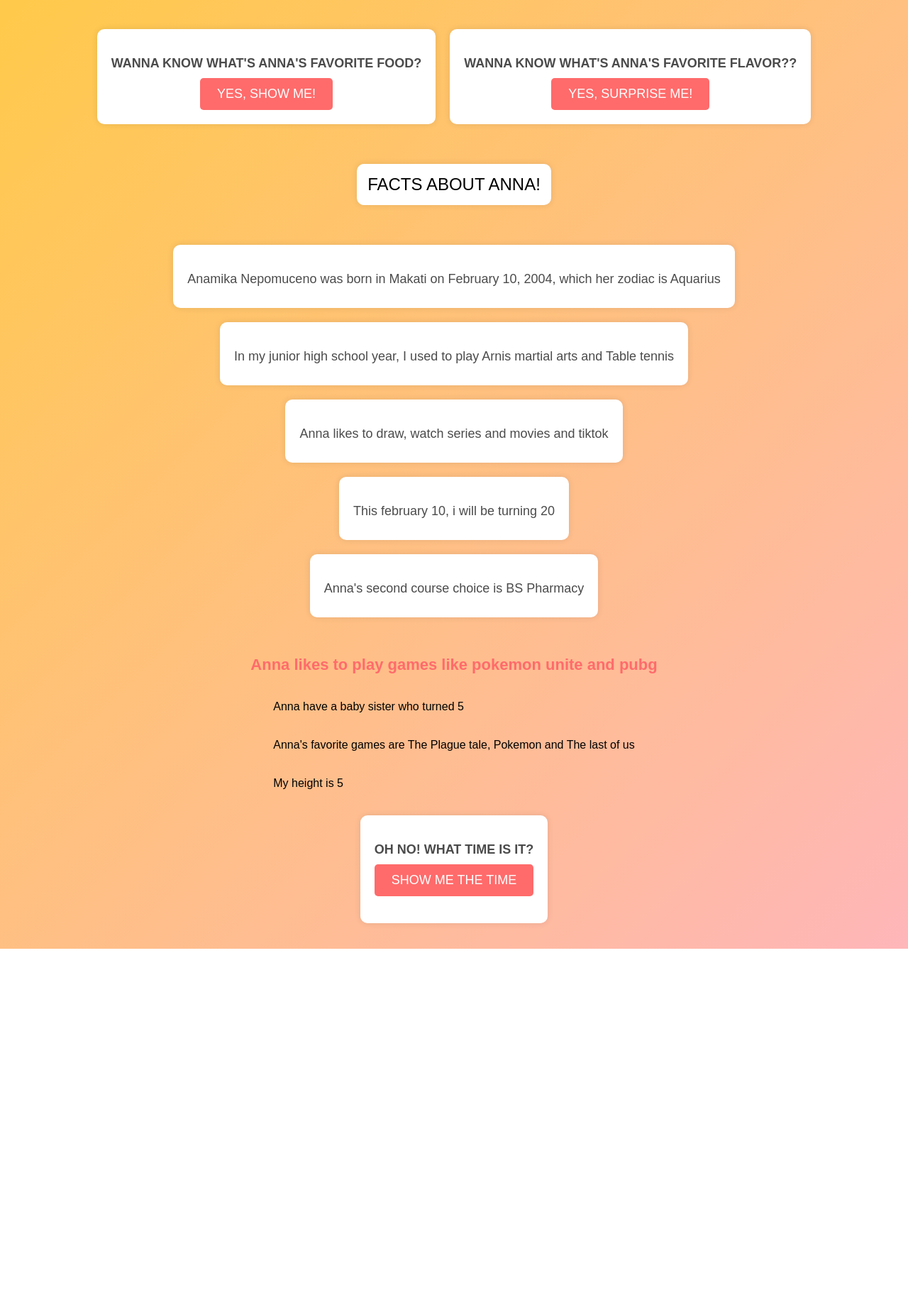
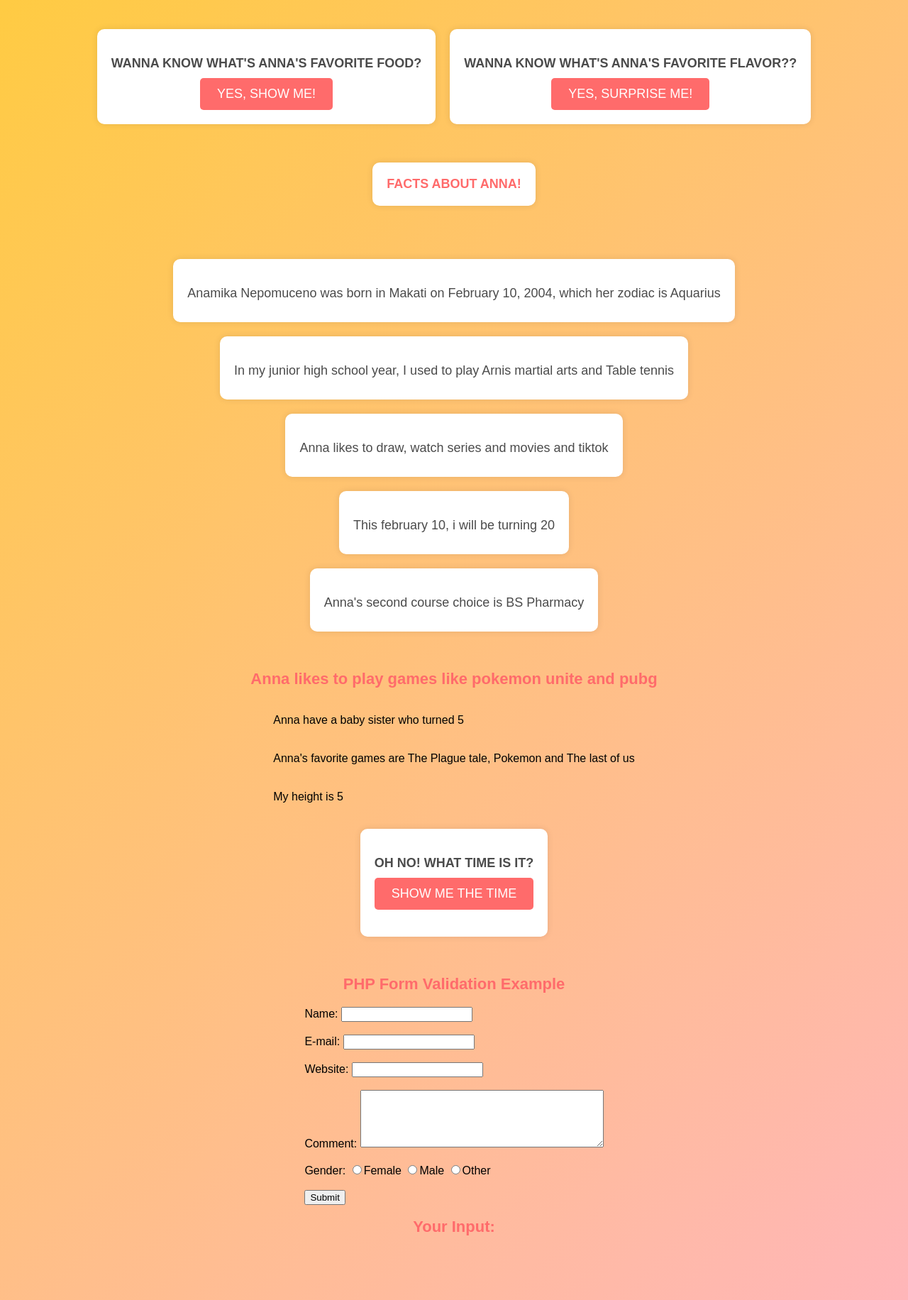
Before and after one commit to annanepomuceno/lab2, a PHP site: page / in a window 1280 px wide. Shown: the part 1760-3592 px from the top of the page at 71% size. Before the commit the page ends 3097 px from the top, so only its background shows below. Run offline with PHP 8.4, Linux system fonts and the light colour scheme.

Commit message:
ADDED FORMS IN PAGE

```diff
--- a/week8/index.php
+++ b/week8/index.php
@@ -173,16 +173,17 @@
             margin-top: 20px;
             text-align: center;
             font-size: 18px;
-        }
-		.php-box {
-     background-color: white;
-            padding: 15px;
+
+         .php-box {
+            background-color: white;
+            padding: 20px;
             border-radius: 10px;
             margin-top: 20px;
             text-align: center;
-            font-size: 24px;
+            font-size: 18px;
             box-shadow: 0 0 10px rgba(0, 0, 0, 0.1);
-}
+            color: #ff6b6b;
+        }
     </style>
 
     <script>
@@ -321,10 +322,10 @@ myFunction();
     </div>
 	<br>
     <br>
-<div class="php-box box fadeIn">
+<h2><div class="php-box box fadeIn">
     <?php
     echo "FACTS ABOUT ANNA!";
-    ?>
+    ?> </h2>
 </div>
     <br>
     <br>
@@ -394,6 +395,55 @@ echo preg_replace($pattern, 5, $str);
     <br>
     <br>
 
+<?php
+$name = $email = $gender = $comment = $website = "";
+
+if ($_SERVER["REQUEST_METHOD"] == "POST") {
+  $name = test_input($_POST["name"]);
+  $email = test_input($_POST["email"]);
+  $website = test_input($_POST["website"]);
+  $comment = test_input($_POST["comment"]);
+  $gender = test_input($_POST["gender"]);
+}
+
+function test_input($data) {
+  $data = trim($data);
+  $data = stripslashes($data);
+  $data = htmlspecialchars($data);
+  return $data;
+}
+?>
+
+<h2>PHP Form Validation Example</h2>
+<form method="post" action="<?php echo htmlspecialchars($_SERVER["PHP_SELF"]);?>">
+  Name: <input type="text" name="name">
+  <br><br>
+  E-mail: <input type="text" name="email">
+  <br><br>
+  Website: <input type="text" name="website">
+  <br><br>
+  Comment: <textarea name="comment" rows="5" cols="40"></textarea>
+  <br><br>
+  Gender:
+  <input type="radio" name="gender" value="female">Female
+  <input type="radio" name="gender" value="male">Male
+  <input type="radio" name="gender" value="other">Other
+  <br><br>
+  <input type="submit" name="submit" value="Submit">
+</form>
+
+<?php
+echo "<h2>Your Input:</h2>";
+echo $name;
+echo "<br>";
+echo $email;
+echo "<br>";
+echo $website;
+echo "<br>";
+echo $comment;
+echo "<br>";
+echo $gender;
+?>
 
 
 
```
